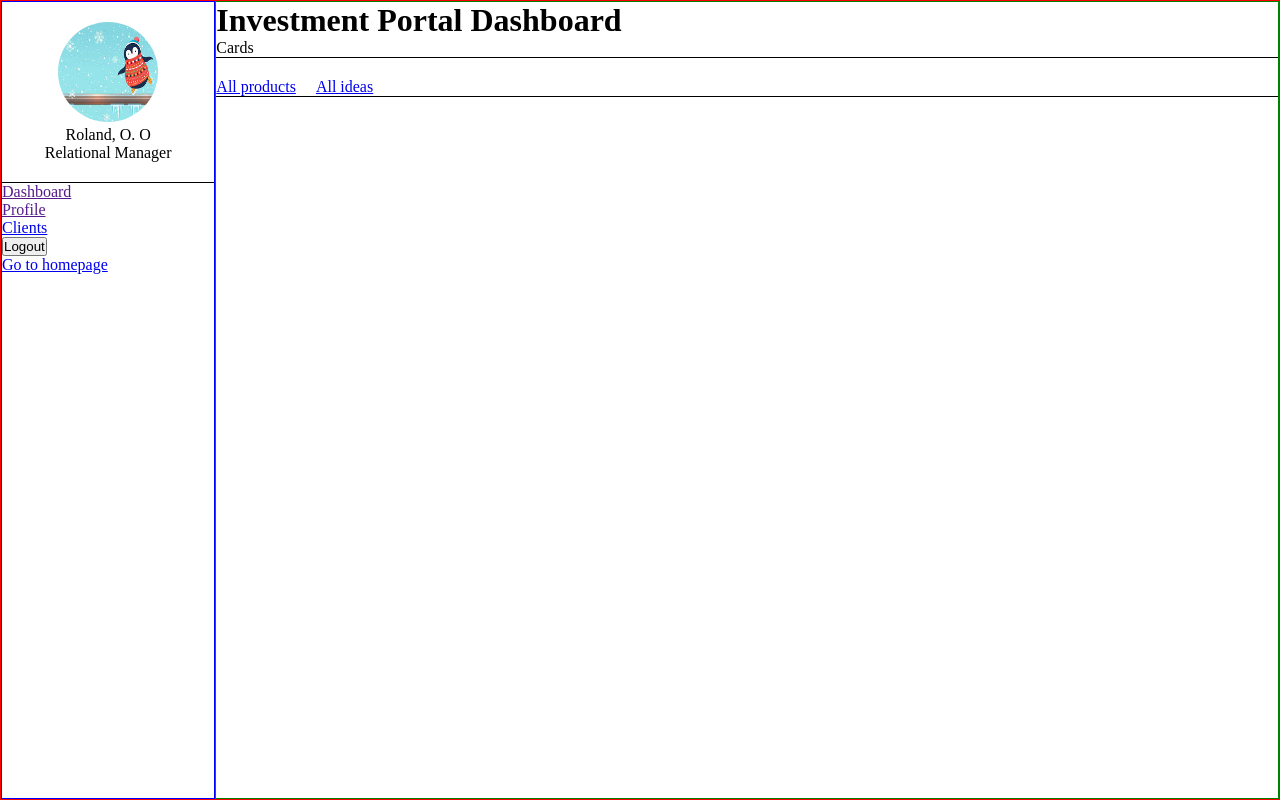
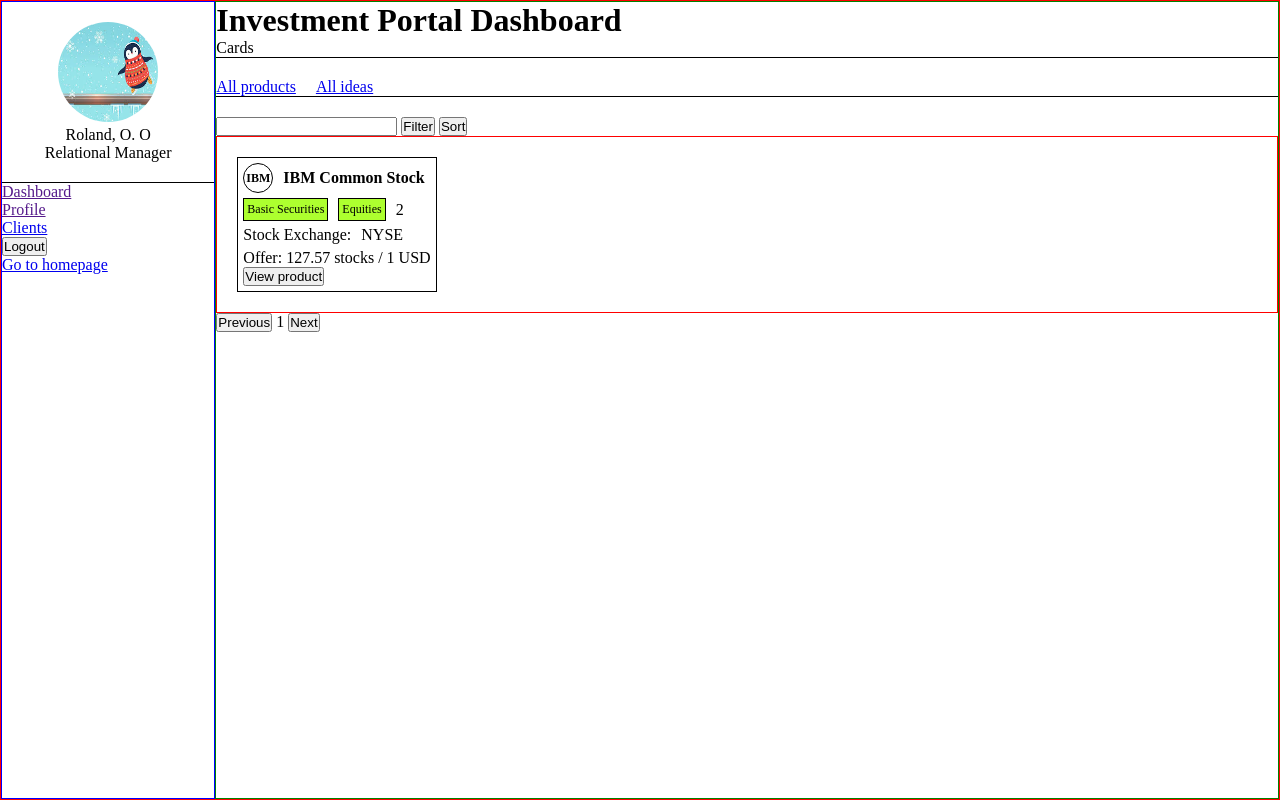
Before and after one commit to rolandexplore93/wealth-affairs, a PHP site: page /rm/index.html in a window 1280 px wide. Run offline with PHP 8.4, Linux system fonts and the light colour scheme.

Commit message:
Create a card template for product creation

```diff
--- a/rm/index.html
+++ b/rm/index.html
@@ -43,14 +43,34 @@
                 </a>
             </div>
             <!-- content display for all products -->
-            <div id="products" class="tab__content" style="display: none;">
+            <div id="products" class="tab__content" style="display: n;">
                 <div class="searchbar">
                     <input type="text">
                     <button class="filter">Filter</button>
                     <button class="sort">Sort</button>
                 </div>
                 <div class="products">
-                    All products display
+                    <div class="card">
+                        <div class="product-title">
+                            <p class="product-symbol">IBM</p>
+                            <p class="product-name">IBM Common Stock</p>
+                        </div>
+                        <div class="product-type">
+                            <p class="product-cat">Basic Securities</p>
+                            <p class="product-group">Equities</p>
+                            <div>
+                                <p>2</p>
+                            </div>
+                        </div>
+                        <div class="product-stock">
+                            <p class="product-stock-title">Stock Exchange:</p>
+                            <p class="product-stock-category">NYSE</p>
+                        </div>
+                        <div class="product-deal">
+                            <p class="product-offer">Offer: 127.57 stocks / 1 USD</p>
+                        </div>
+                        <button class="product-view"  style="cursor: pointer;">View product</button>
+                    </div>
                 </div>
                 <div class="navigation">
                     <button>Previous</button> 1 <button>Next</button>
--- a/rm/style.css
+++ b/rm/style.css
@@ -11,6 +11,7 @@
     display: flex;
 }
 
+/* Sidebar */
 .sidebar {
     border: 1px solid blue;
     flex: 1;
@@ -28,6 +29,7 @@
     border-radius: 100%;
 }
 
+/* Main page */
 .main {
     border: 1px solid green;
     flex: 5;
@@ -53,3 +55,46 @@
 .border-blue {
     border-bottom: 5px solid blue;
 }
+
+.products {
+    border: 1px solid red;
+    padding: 20px;
+}
+
+.card {
+    border: 1px solid black;
+    width: 200px;
+    padding: 5px;
+}
+
+.product-title, .product-type, .product-stock {
+    display: flex;
+    gap: 10px;
+    align-items: center;
+    margin-bottom: 5px;
+    /* border: 1px solid red; */
+}
+
+.product-symbol {
+    width: 30px;
+    height: 30px;
+    border-radius: 100%;
+    display: flex;
+    justify-content: center;
+    align-items: center;
+    border: 1px solid black;
+    font-size: 12px;
+    text-align: center;
+    font-weight: bold;
+}
+
+.product-name {
+    font-weight: bold;
+}
+
+.product-cat, .product-group {
+    background-color: greenyellow;
+    padding: 3px;
+    font-size: 12px;
+    border: 1px solid black;
+}
```
